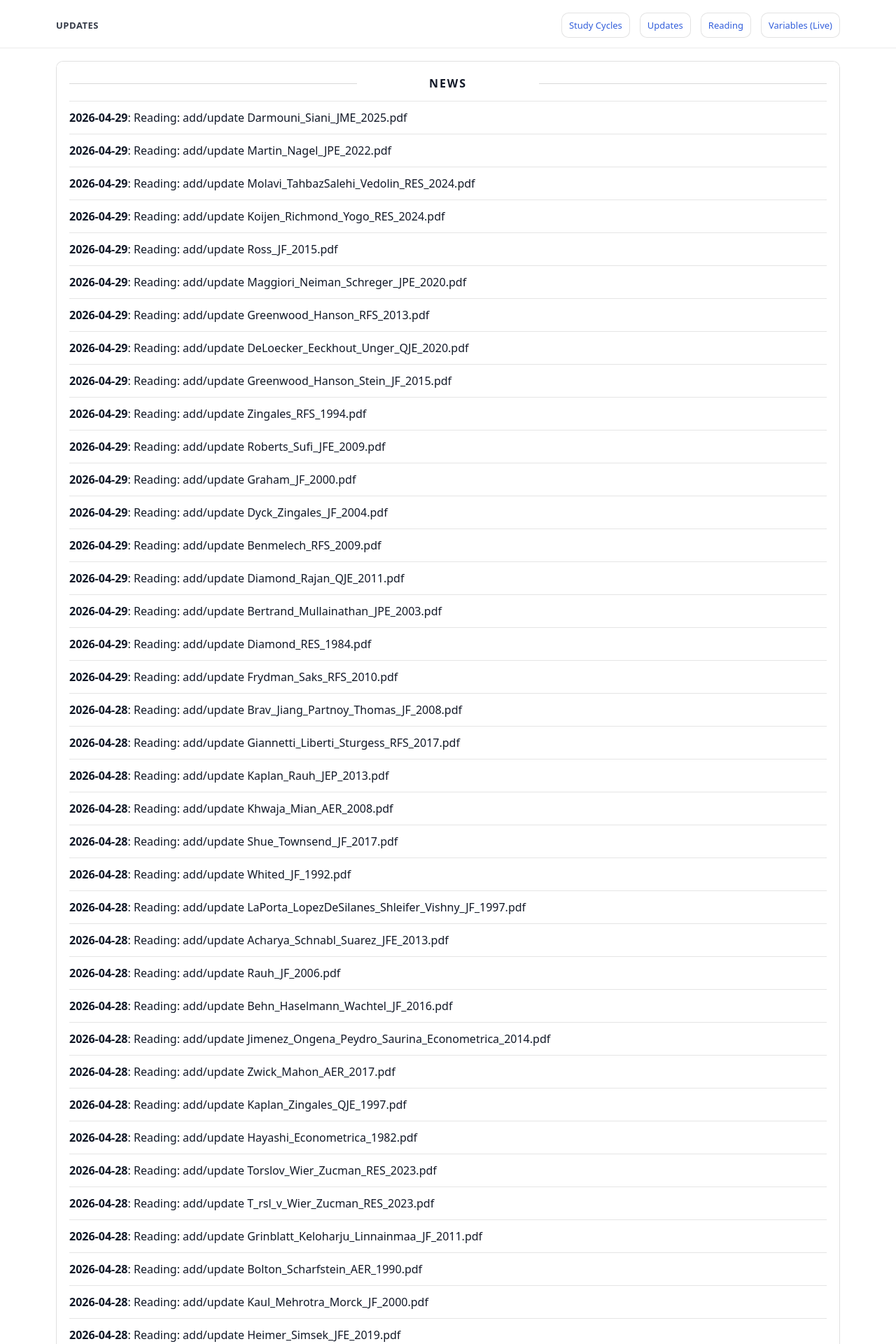
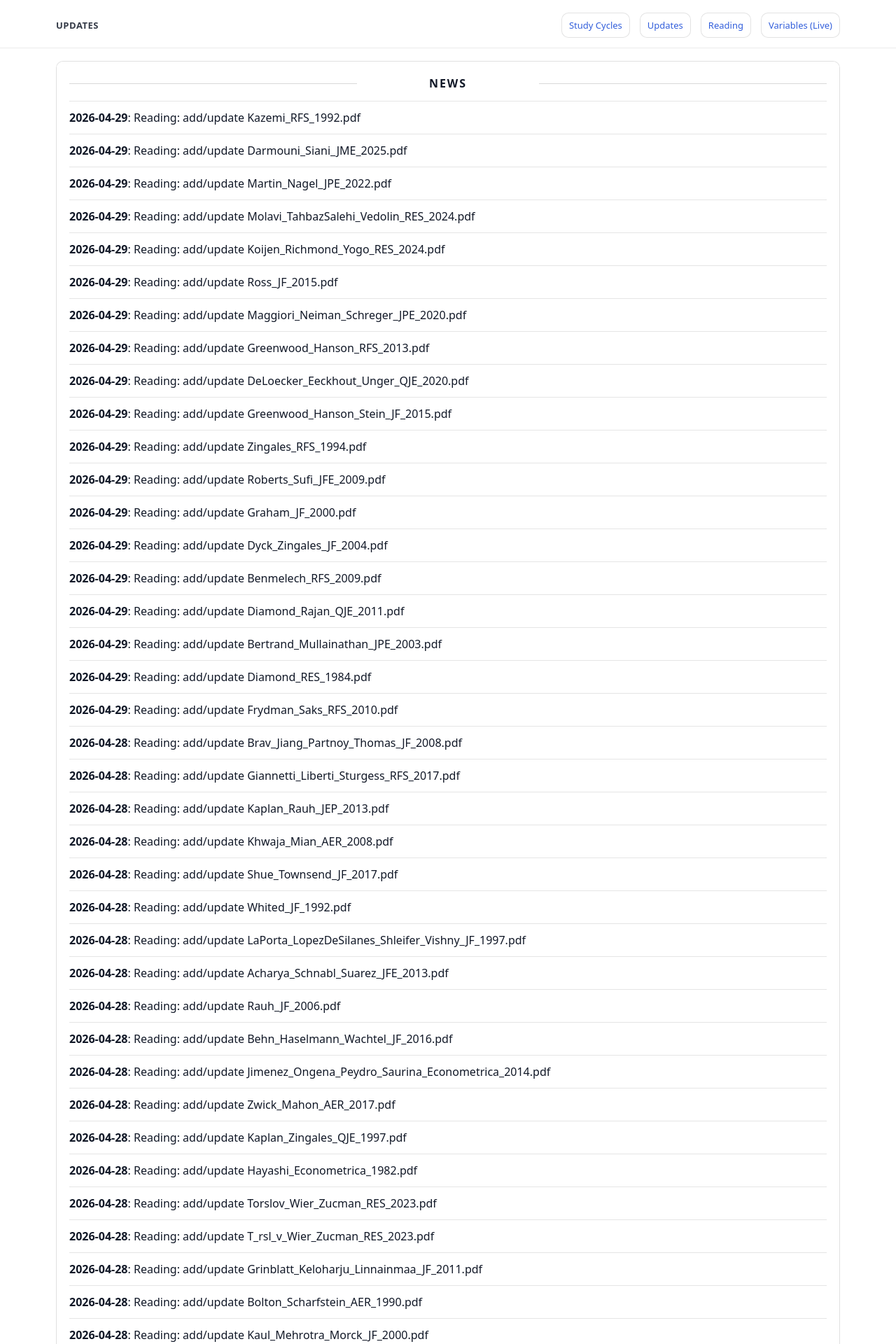
Before and after one commit to yaxinzn/study-archive, a Jekyll site: the page built from updates/index.md, in a window 1280 px wide. Shown: the top 1920 px of the page at 70% size. Built offline with Jekyll 4.4.1, drawn with Linux system fonts in a browser that asks for light colours; some of the changed text lies outside the part shown.

Commit message:
chore: update NEWS feed

```diff
--- a/_data/news.yml
+++ b/_data/news.yml
@@ -1,4 +1,7 @@
 # Auto-generated update history (sorted newest -> oldest). Do not edit manually.
+- ts: "1777464249"
+  date: "2026-04-29"
+  title: "Reading: add/update Kazemi_RFS_1992.pdf"
 - ts: "1777463297"
   date: "2026-04-29"
   title: "Reading: add/update Darmouni_Siani_JME_2025.pdf"
```
